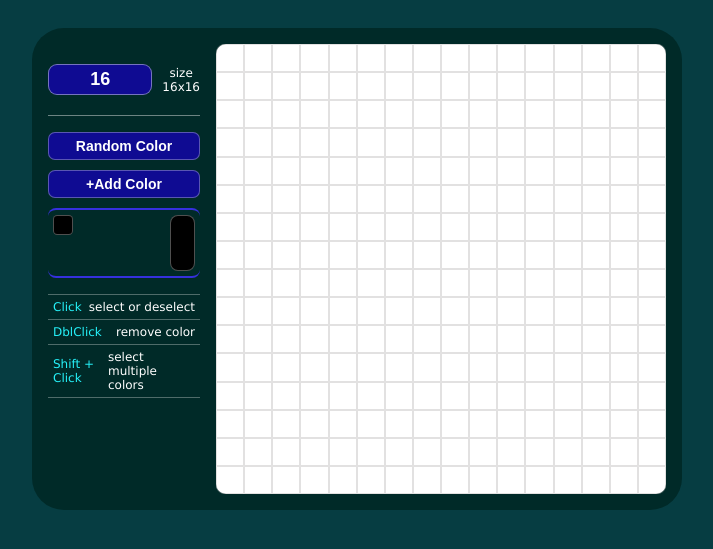
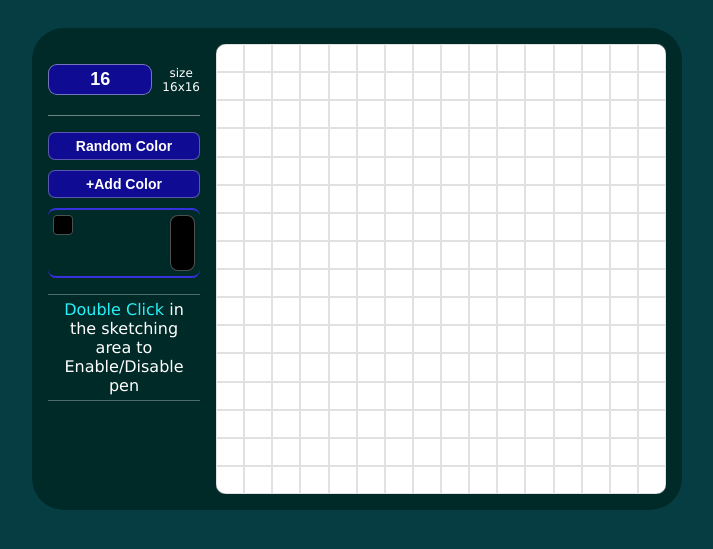
Before and after one commit to SaleamlakH/etch-a-sketch, a plain HTML site: page index.html in a window 1280 px wide. Shown: the part 81-630 px from the top of the page, without its empty margins (283-996 px from the left). Drawn offline with Linux system fonts and the light colour scheme.

Commit message:
Refactor: Change the messages in the help section
Help sections for unimplemented features is not necessary.

```diff
--- a/index.html
+++ b/index.html
@@ -31,9 +31,7 @@
             </div>
 
             <div class="help">
-                <p><span class="term">Click</span><span class="description">select or deselect</span></p>
-                <p><span class="term">DblClick</span><span class="description">remove color</span></p>
-                <p><span class="term">Shift + Click</span><span class="description">select multiple colors</span></p>
+                <span class="term">Double Click</span> in the sketching area to Enable/Disable pen
             </div>
         </div>
         <div class="sketch-area"></div>
--- a/style.css
+++ b/style.css
@@ -176,16 +176,11 @@ button.grid-size {
     display: none;
 }
 
-.help p {
-    font-size: 12px;
+.help {
     padding: 5px;
     margin: 0;
     border-top: 1px solid #f4f4f452;
-    text-align: left;
-
-    display: flex;
-    align-items: center;
-    gap: 5px;
+    text-align: center;
 }
 
 .help .term {
```
